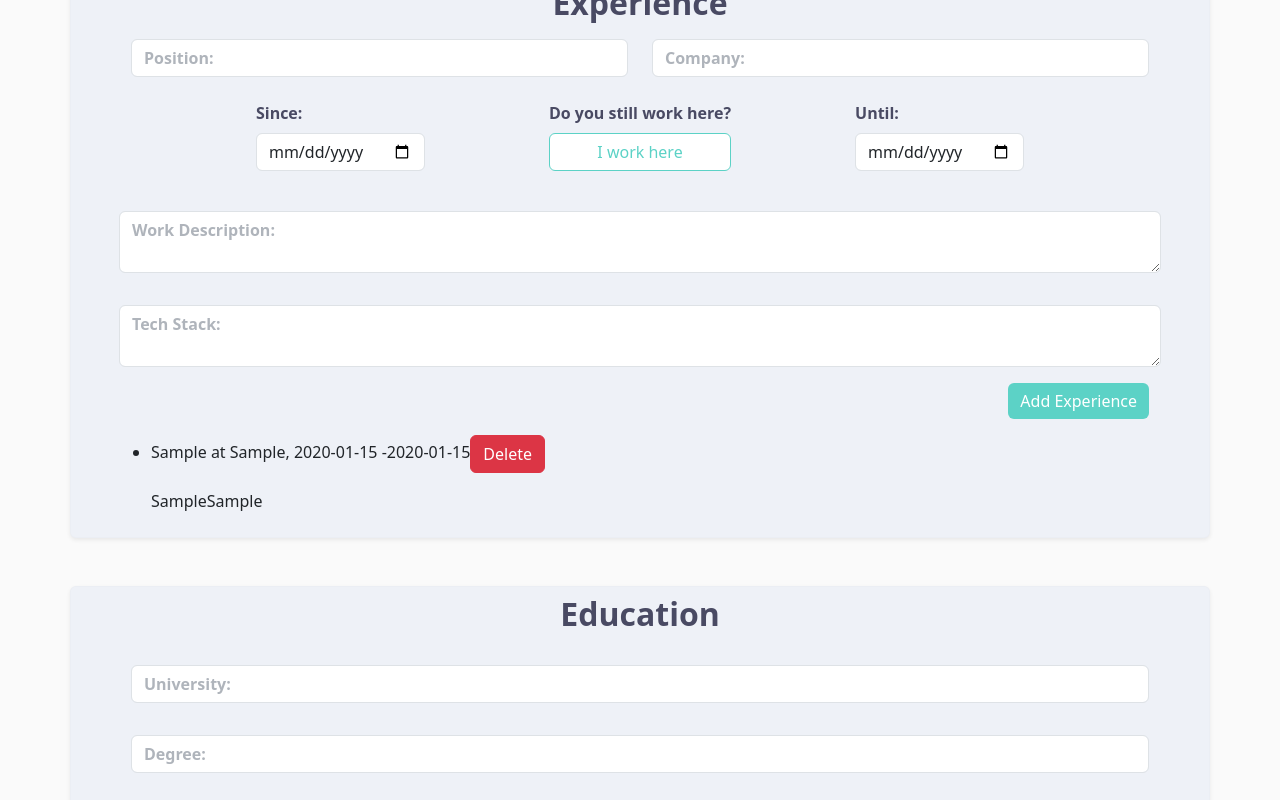
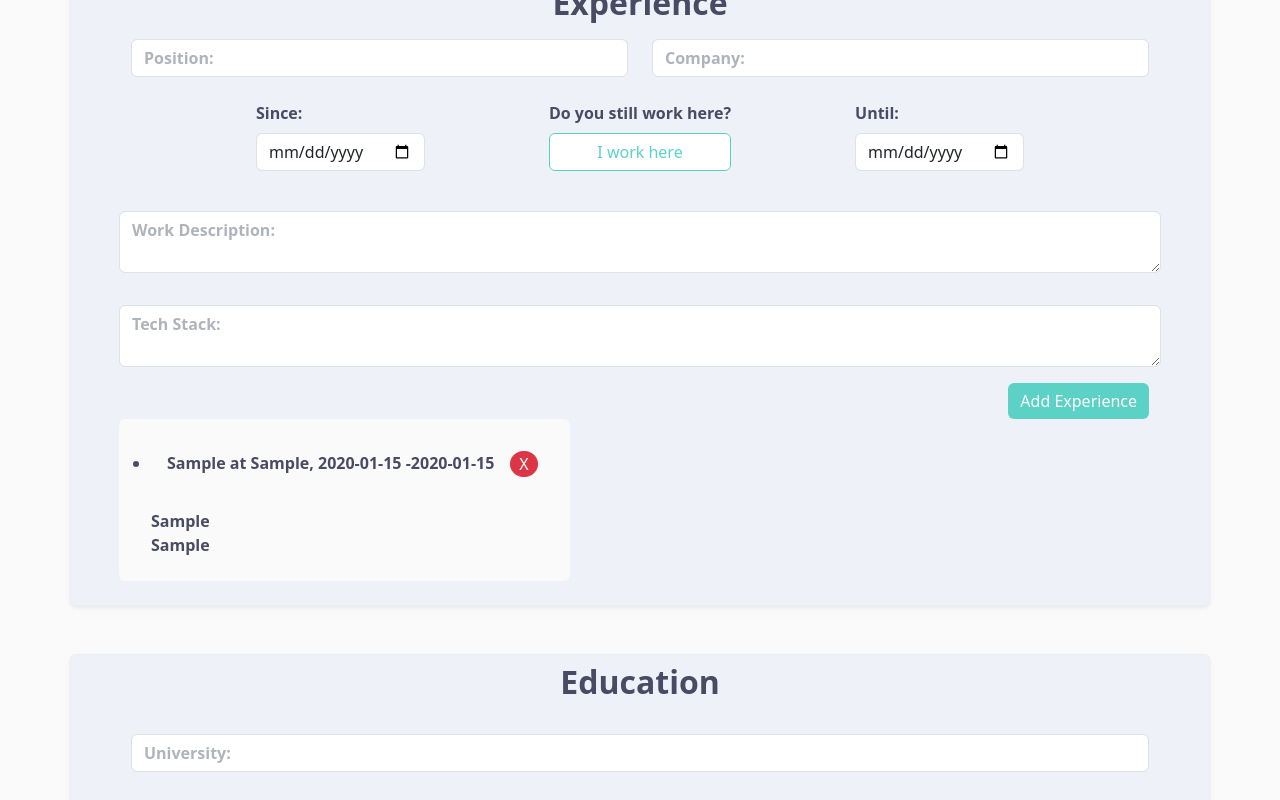
Before and after one commit to danielhh-dev/Resume-Generator, a React (Vite) app: page / in a window 1280 px wide. Both pictures are taken after typing "Sample", "Sample", "2020-01-15", "2020-01-15", "Sample", "Sample" into the empty fields and a click on the button "Add Experience". Shown: the part 528-1328 px from the top of the page. Built offline with nearby package versions, Linux system fonts and the light colour scheme.

Commit message:
list styles

```diff
--- a/src/components/other/EducationComponent.tsx
+++ b/src/components/other/EducationComponent.tsx
@@ -84,22 +84,22 @@ const EducationComponent: React.FC<EducationComponentProps> = ({
           Add Education
         </button>
       </div>
-      <ul>
+    </div>
+    <ul className=" rounded bg-w mt-2">
       {educationList.map((edu, index) => (
-          <li key={index}>
+        <li key={index} className="my-3 fw-bold p-3">
           {edu.degree} in {edu.university}, {edu.startDate} -{" "}
           {edu.isOngoing ? "Present" : edu.endDate}
           <button
-              className="btn btn-danger"
+            className="btn btn-danger rounded-circle mx-3 py-0 px-2"
             onClick={() => deleteEducation(index)}
           >
-              Delete
+            X
           </button>
         </li>
       ))}
     </ul>
   </div>
-  </div>
 );
 
 export default EducationComponent;
--- a/src/components/other/ExperienceComponent.tsx
+++ b/src/components/other/ExperienceComponent.tsx
@@ -118,21 +118,24 @@ const ExperienceComponent: React.FC<ExperienceComponentProps> = ({
         </button>
       </div>
     </div>
-    <ul className="">
+    <ul className=" rounded bg-w pb-4">
       {experiences.map((exp, index) => (
         <>
-          <li key={index} className="my-3">
+          <li key={index} className="my-3 fw-bold p-3">
             {exp.position} at {exp.company}, {exp.since} -
             {exp.isWorking ? "Present" : exp.until}
             <button
-              className="btn btn-danger"
+              className="btn btn-danger rounded-circle mx-3 py-0 px-2"
               onClick={() => deleteExperience(index)}
             >
-              Delete
+              X
             </button>
           </li>
-          <span>{exp.workDescription}</span>
-          <span>{exp.techStack}</span>
+          <span className="fw-bold span-content mb-2">
+            {exp.workDescription}
+          </span>{" "}
+          <br />
+          <span className="fw-bold span-content mb-5">{exp.techStack}</span>
         </>
       ))}
     </ul>
--- a/src/components/other/SkillsComponent.tsx
+++ b/src/components/other/SkillsComponent.tsx
@@ -30,15 +30,15 @@ const SkillsComponent: React.FC<SkillsProps> = ({
           </div>
         </div>
 
-        <ul>
+        <ul className=" rounded bg-w pb-2">
           {skills.map((skill, index) => (
-            <li key={index}>
+            <li key={index} className="my-0 fw-bold p-1">
               {skill}
               <button
-                className="btn btn-danger"
+                className="btn btn-danger rounded-circle mx-3 py-0 px-2"
                 onClick={() => deleteSkill(index)}
               >
-                Delete
+                X
               </button>
             </li>
           ))}
--- a/src/index.css
+++ b/src/index.css
@@ -13,6 +13,14 @@
 
 body {
   background-color: var(--white) !important;
+}
+
+li {
+  color: var(--dark-blue) !important;
+}
+
+.span-content {
+  color: var(--dark-blue);
 }
 
 .bg-w {
```
Lines whose indentation alone changed are shown as unchanged.
